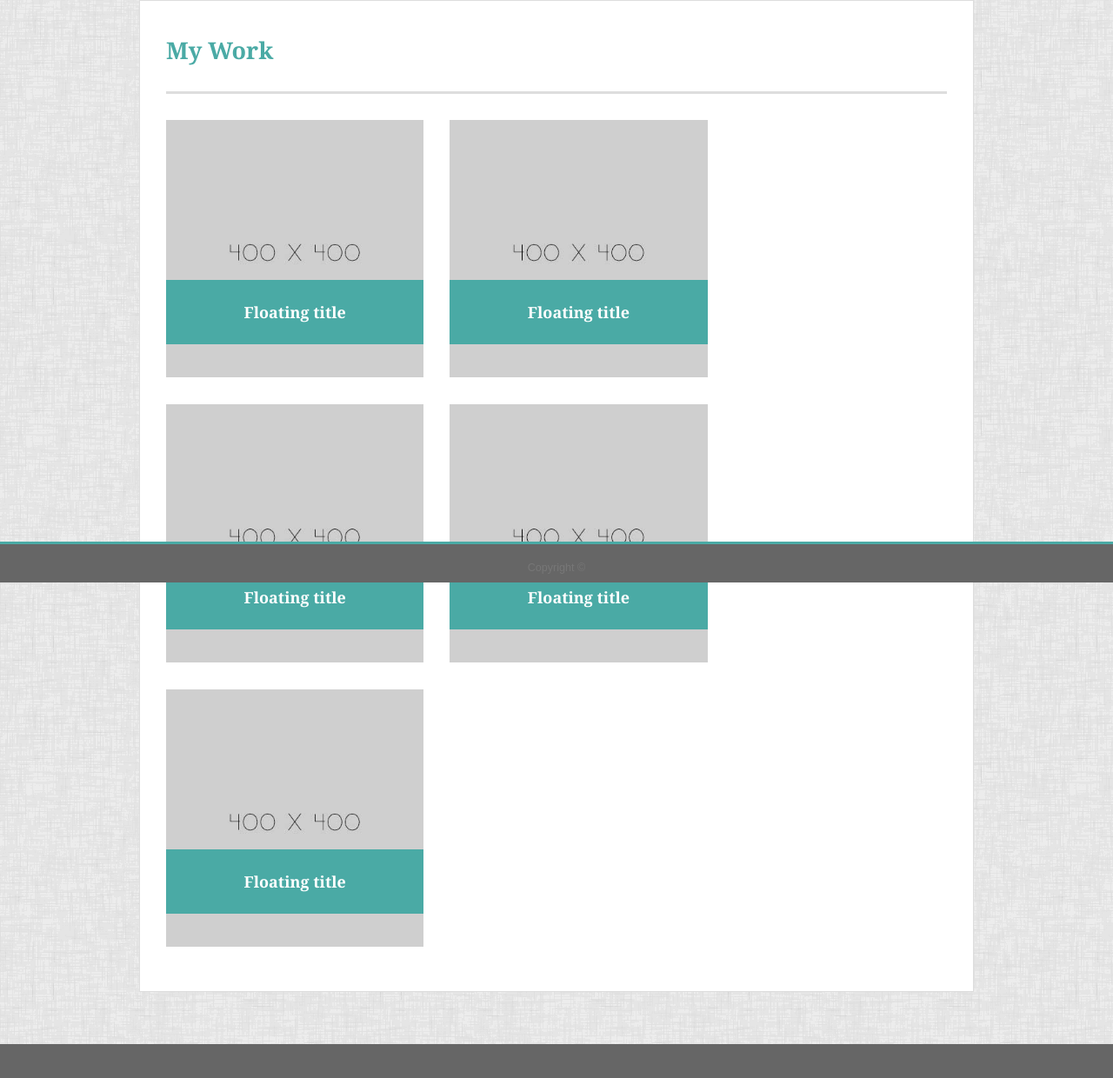
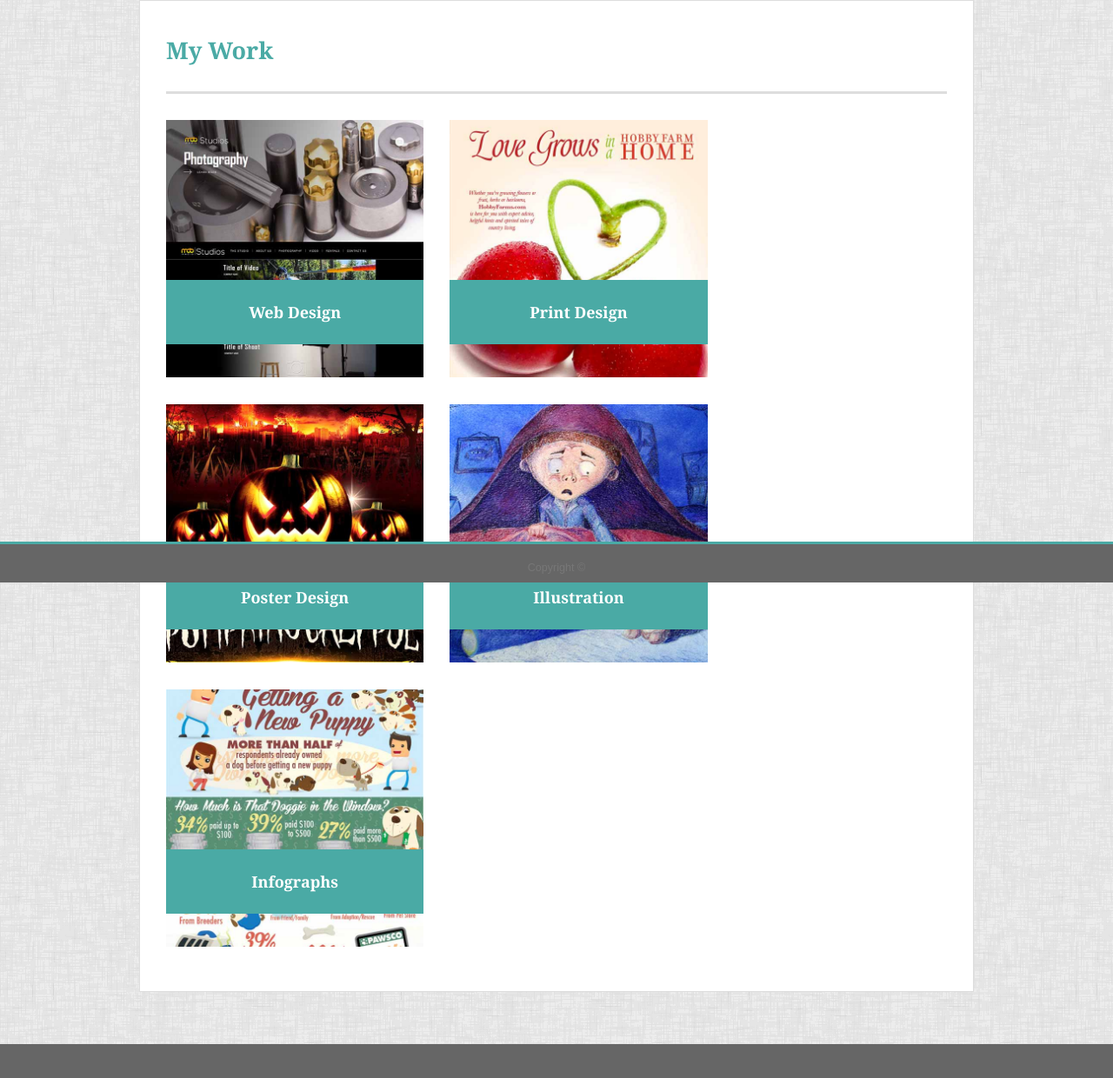
Before and after one commit to DeadDuck83/Basic-Portfolio, a plain HTML site: page portfolio.html in a window 1280 px wide. Shown: the part 130-1370 px from the top of the page at 87% size. Drawn offline with Linux system fonts and the light colour scheme.

Commit message:
added images and corrected CSS

```diff
--- a/assets/css/styles.css
+++ b/assets/css/styles.css
@@ -176,3 +176,9 @@ input#submit-btn {
 input#submit-btn:hover {
     background-color: #ccc;
 }
+#contact-form ul li {
+    margin-top: 15px;
+}
+#contact-form ul li:first-child {
+    margin-top: 0px;
+}
--- a/portfolio.html
+++ b/portfolio.html
@@ -3,7 +3,8 @@
 
         <head>
                 <meta charset="UTF-8">
-
+            <!-- Favicon link -->
+    <link rel="shortcut icon" href="./assets/images/favicon.ico">
                 <!-- Normalizing the global browser CSS styles using CDN -->
                 <link rel="stylesheet" href="./assets/css/reset.css" type="text/css">
                 <!-- Adding local CSS -->
@@ -33,24 +34,24 @@
             <h1>My Work</h1>
 
             <div class="portfolio-img">
-                <img class="img-basic" src="./assets/images/400x400.jpg" />
-                <h3>Floating title</h3>
+                <img class="img-basic" src="./assets/images/web-design.jpg" />
+                <h3>Web Design</h3>
             </div>
             <div class="portfolio-img">
-                <img class="img-basic" src="./assets/images/400x400.jpg" />
-                <h3>Floating title</h3>
+                <img class="img-basic" src="./assets/images/print-design.jpg" />
+                <h3>Print Design</h3>
             </div>
             <div class="portfolio-img">
-                <img class="img-basic" src="./assets/images/400x400.jpg" />
-                <h3>Floating title</h3>
+                <img class="img-basic" src="./assets/images/poster-design.jpg" />
+                <h3>Poster Design</h3>
             </div>
             <div class="portfolio-img">
-                <img class="img-basic" src="./assets/images/400x400.jpg" />
-                <h3>Floating title</h3>
+                <img class="img-basic" src="./assets/images/illustration.jpg" />
+                <h3>Illustration</h3>
             </div>
             <div class="portfolio-img">
-                <img class="img-basic" src="./assets/images/400x400.jpg" />
-                <h3>Floating title</h3>
+                <img class="img-basic" src="./assets/images/infograph-design.jpg" />
+                <h3>Infographs</h3>
             </div>
             <div class="clearfix"></div>
         </div>
```
Also changed, not shown: contact.html (+2 -1 lines), index.html (+2 -0 lines), assets/images/favicon.ico (added), assets/images/illustration.jpg (added), assets/images/infograph-design.jpg (added), assets/images/poster-design.jpg (added), assets/images/print-design.jpg (added), assets/images/web-design.jpg (added).
